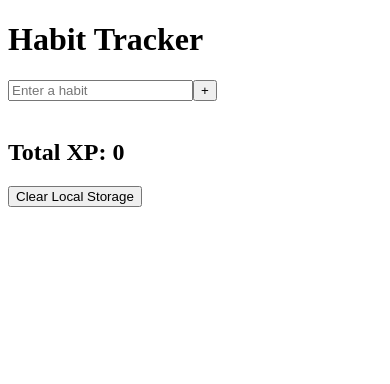
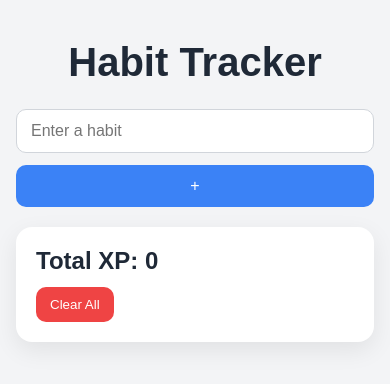
Before and after one commit to Jenith-rajlawat/HabitTracker, a React (Vite) app in the folder HabitTracker/: page / in a window 390 px wide. Shown: the top 384 px of the page. Built offline with nearby package versions, Linux system fonts and the light colour scheme.

Commit message:
April19: Made the css good looking and understood clearly about box-sizing: border-box | @media(condition) | outline: none | line-height: |rem and em for relativity of sizings | flex 1 for display flex. margin: 0 auto for centering with a max width of something.

```diff
--- a/HabitTracker/src/App.css
+++ b/HabitTracker/src/App.css
@@ -0,0 +1,175 @@
+* {
+    box-sizing: border-box;
+    /* If you set box-sizing: border-box;
+        on an element,
+        the padding and border are included in the calculation of the width and height: */
+    margin: 0;
+    padding: 0;
+}
+
+body {
+    background: #f3f4f6;
+    font-family: Arial, sans-serif;
+    color: #1f2937;
+}
+
+.app {
+    min-height: 100vh;
+    padding: 40px 16px;
+}
+
+.container {
+    max-width: 800px;
+    margin: 0 auto;
+    /* The CSS property margin: 0 auto;
+        is a common shorthand used to horizontally center a block-level element within its parent container */
+}
+
+.app-title {
+    text-align: center;
+    font-size: 2.5rem;
+    margin-bottom: 24px;
+}
+
+.habit-form {
+    display: flex;
+    gap: 12px;
+    margin-bottom: 20px;
+}
+
+.habit-form input {
+    flex: 1;
+    /* flex: 1 is a shorthand property that tells a flex item to grow and fill the available space in its container */
+    padding: 12px 14px;
+    border: 1px solid #d1d5db;
+    border-radius: 10px;
+    font-size: 1rem;
+    outline: none;
+    /* outline: none (or outline: 0) removes the default visual border that browsers draw around interactive elements—like buttons, links, and inputs—when they are focused */
+}
+
+.habit-form input:focus {
+    border-color: #3b82f6;
+}
+
+.habit-form button {
+    background: #3b82f6;
+    color: white;
+    border: none;
+    border-radius: 10px;
+    padding: 12px 18px;
+    cursor: pointer;
+    font-size: 1rem;
+}
+
+.habit-form button:hover {
+    opacity: 0.9;
+}
+
+.summary-card {
+    background: white;
+    border-radius: 16px;
+    padding: 20px;
+    margin-bottom: 24px;
+    box-shadow: 0 8px 24px rgba(0, 0, 0, 0.08);
+    display: flex;
+    justify-content: space-between;
+    align-items: center;
+    gap: 12px;
+    flex-wrap: wrap;
+}
+
+.clear-btn {
+    background: #ef4444;
+    color: white;
+    border: none;
+    border-radius: 10px;
+    padding: 10px 14px;
+    cursor: pointer;
+}
+
+.clear-btn:hover {
+    opacity: 0.9;
+}
+
+.habit-list {
+    display: grid;
+    gap: 18px;
+}
+
+.habit-card {
+    background: white;
+    border-radius: 16px;
+    padding: 20px;
+    box-shadow: 0 8px 24px rgba(0, 0, 0, 0.08);
+}
+
+.habit-card-top {
+    display: flex;
+    justify-content: space-between;
+    align-items: center;
+    gap: 12px;
+    margin-bottom: 14px;
+}
+
+.habit-card h2 {
+    font-size: 1.4rem;
+}
+
+.habit-card p {
+    margin-bottom: 8px;
+    line-height: 1.5;
+    /* Adds space between text lines to prevent crowding,
+        crucial for long text blocks. */
+}
+
+.complete-btn {
+    margin-top: 12px;
+    background: #10b981;
+    color: white;
+    border: none;
+    border-radius: 10px;
+    padding: 10px 16px;
+    cursor: pointer;
+    font-size: 0.95rem;
+}
+
+.complete-btn:hover {
+    opacity: 0.9;
+}
+
+.done-badge {
+    background: #dcfce7;
+    color: #166534;
+    padding: 6px 10px;
+    border-radius: 999px;
+    font-size: 0.85rem;
+    font-weight: bold;
+}
+
+@media (max-width: 600px) {
+
+    /* The @media (max-width: 600px) rule applies CSS styles specifically to devices with a screen width of 600 pixels or less,
+        making it a fundamental tool for creating mobile-responsive websites */
+    .habit-form {
+        flex-direction: column;
+        /* Changing normal row flow to column style ui for mobile */
+    }
+
+    .habit-form button {
+        width: 100%
+            /* Taking full space for the width of button  */
+    }
+
+    .summary-card {
+        flex-direction: column;
+        align-items: flex-start;
+        /* Stacking elements vertically and aligning them to the start of the container */
+    }
+
+    .habit-card-top {
+        flex-direction: column;
+        align-items: flex-start;
+        /* Stacking elements vertically and aligning them to the start of the container */
+    }
+}
--- a/HabitTracker/src/App.jsx
+++ b/HabitTracker/src/App.jsx
@@ -72,9 +72,10 @@ function App() {
   // Step 1: I need array of habits.
   return (
     <>
-      <div className="app-title">
-        <h1>Habit Tracker</h1>
-      </div>
+      <div className='app'>
+        <div className='container'>
+          <h1 className="app-title">Habit Tracker</h1>
+
           <div className="habit-form">
             <input
               type="text"
@@ -84,25 +85,47 @@ function App() {
             />
             <button onClick={() => addHabit()}>+</button>
           </div>
-      <br />
-      <div className="habit-display">
-        {habits.map((habit, index) => (
-          <div key={index}>
-            <h2>{habit.name} - {habit.xp} </h2>
-            <h2>Streak: {habit.streak}</h2>
-            <h3>LastCompleted: {habit.lastCompleted ? new Date(habit.lastCompleted).toDateString() : 'Not completed yet'}</h3>
-            <button onClick={() => completeHabit(index)}>
+
+          <div className='summary-card'>
+            <h2> Total XP: {habits.reduce((total, habit) => total + habit.xp, 0)}</h2>
+            <button className="clear-btn"
+              onClick={() => clearLocalStorage()}>
+              Clear All
+            </button>
+          </div>
+
+          <div className="habit-list">
+            {habits.map((habit, index) => {
+              const completedToday =
+                habit.lastCompleted &&
+                new Date(habit.lastCompleted).toDateString() === new Date().toDateString();
+
+              return (
+                <div className="habit-card" key={index}>
+                  <div className="habit-card-top">
+                    <h2>{habit.name}</h2>
+                    {completedToday && <span className="done-badge">Done Today</span>}
+                  </div>
+                  <p><strong>XP:</strong> {habit.xp}</p>
+                  <p><strong>Streak:</strong> 🔥 {habit.streak}</p>
+                  <p>
+                    <strong>Last Completed:</strong>{" "}
+                    {habit.lastCompleted
+                      ? new Date(habit.lastCompleted).toDateString()
+                      : "Not completed yet"}
+                  </p>
+                  <button
+                    className='complete-btn'
+                    onClick={() => completeHabit(index)}>
                     Completed +10
                   </button>
                 </div>
-        ))}
-      </div>
-      <div className='display-xp'>
-        <h2> Total XP: {habits.reduce((total, habit) => total + habit.xp, 0)}</h2>
+              );
+
+            })}
           </div>
 
-      <div className='clear-local-storage'>
-        <button onClick={() => clearLocalStorage()}> Clear Local Storage</button>
+        </div>
       </div>
     </>
   )
```
Lines whose indentation alone changed are shown as unchanged.
